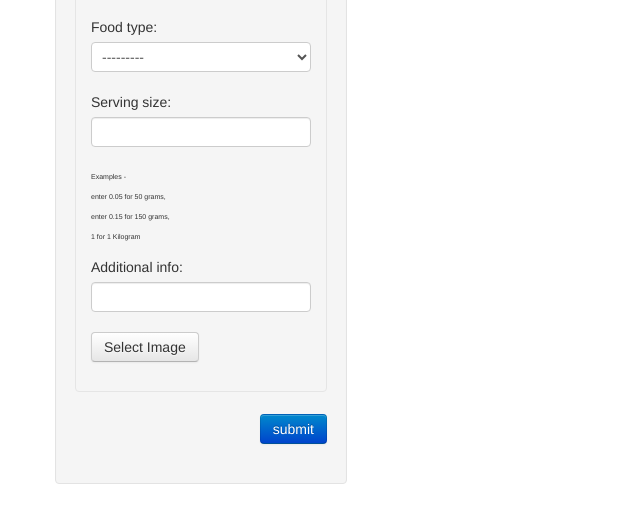
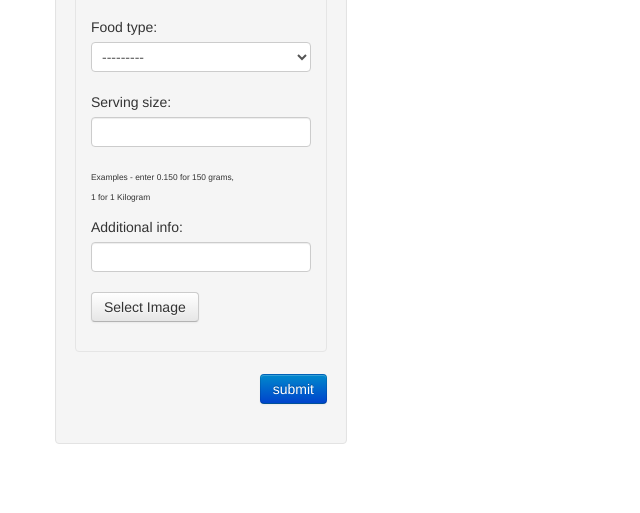
Before and after one commit to nb10187/food_diary, a Django app: template diary/templates/diary/create_diary.html in a window 1280 px wide. Shown: the part 287-800 px from the top of the page, without its empty margins (0-640 px from the left). Run offline with Django 3.2, Linux system fonts and the light colour scheme; the template is opened without the code that fills it: values that come from a table or form of the project are taken from there, others are empty; parts of the project's set-up code (start-up, migrations or seed data) failed here and were passed over; some libraries are stand-ins or nearby versions.

Commit message:
Update create_diary.html

```diff
--- a/diary/templates/diary/create_diary.html
+++ b/diary/templates/diary/create_diary.html
@@ -171,10 +171,9 @@ if (is_error==true)
 <option value="Snack or Other">Snack/Other</option>
 </select></p>
 
-{{choice_forms3.as_p}} <p style="font-size:50%" >
-Examples - </br>
-enter 0.05 for 50 grams, </br>
-enter 0.15 for 150 grams,  </br>
+{{choice_forms3.as_p}} <p style="font-size:60%" >
+Examples -
+enter 0.150 for 150 grams,  </br>
 1 for 1 Kilogram
 </p>
 
```
